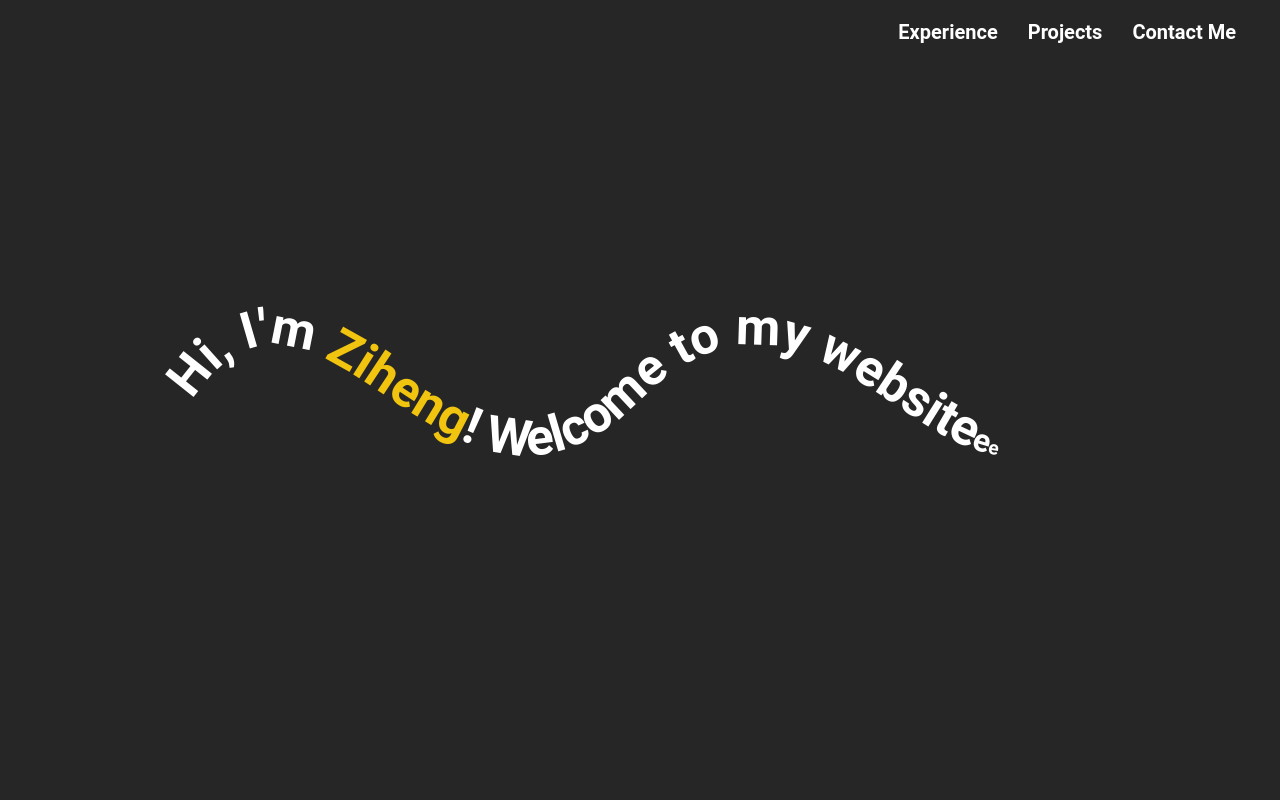
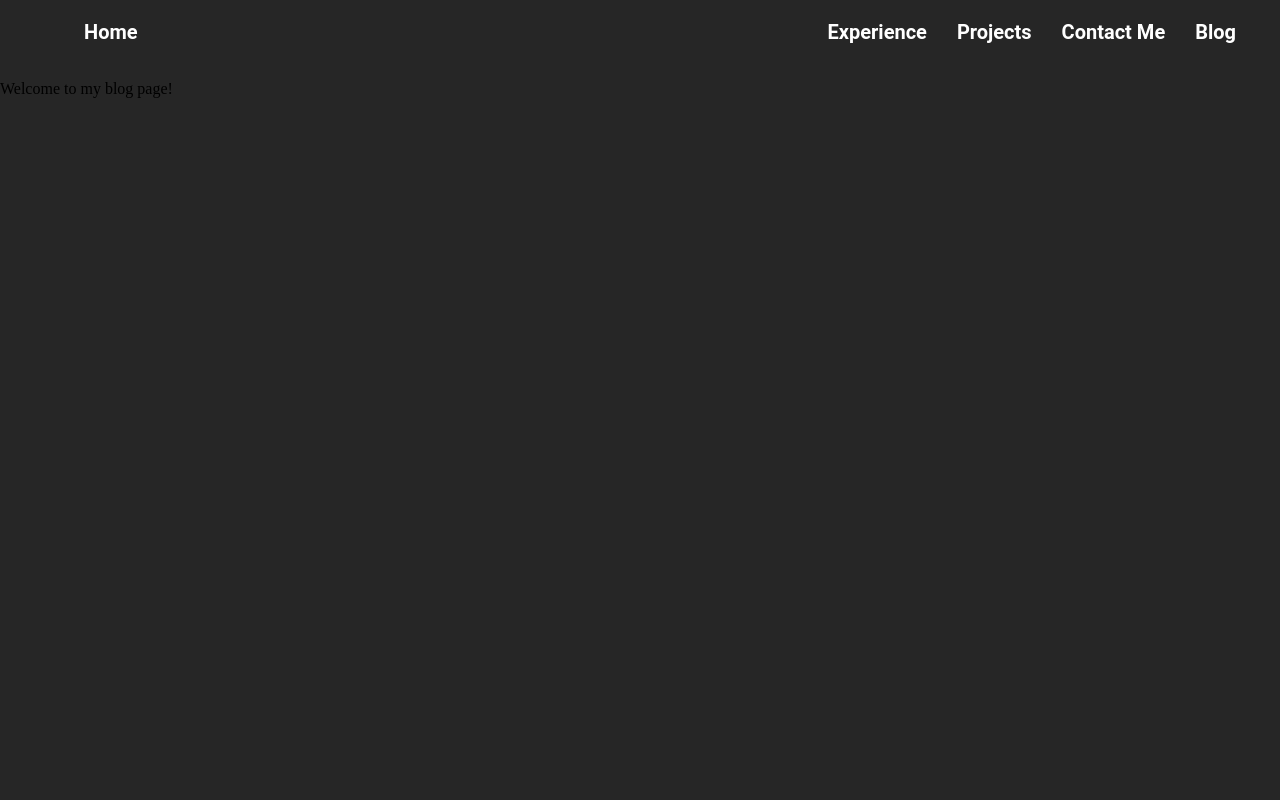
Before and after one commit to zihengliao/website, a React (Create React App) app: page /blog in a window 1280 px wide. Shown: the top 800 px of the page. Built offline with nearby package versions, Linux system fonts and the light colour scheme.

Commit message:
Added new webpage /blog

```diff
--- a/package.json
+++ b/package.json
@@ -9,6 +9,8 @@
     "@testing-library/user-event": "^13.5.0",
     "react": "^19.2.0",
     "react-dom": "^19.2.0",
+    "react-router-dom": "^7.9.5",
+    "react-router-hash-link": "^2.4.3",
     "react-scripts": "^5.0.1",
     "web-vitals": "^2.1.4"
   },
--- a/src/App.jsx
+++ b/src/App.jsx
@@ -1,31 +1,35 @@
 import React from "react";
+import { BrowserRouter as Router, Routes, Route } from "react-router-dom";
 import NavBar from "./Navbar.jsx";
 import Intro from "./Intro.jsx";
 import Experience from "./Experience.jsx";
 import Projects from "./Projects.jsx";
 import Contact from './Contact.jsx';
-   // Then add <Contact /> where you want it to appear
+import Blog from './Blog/Blog.jsx';
 import "./App.css";
 
-const App = () => {
+const HomePage = () => {
   return (
-    <div className="app">
-      <NavBar />
+    <>
       <Intro />
       <Experience />
       <Projects />
       <Contact />
+    </>
+  );
+};
 
-      {/* <section id="projects" className="projects-section">
-        <h2>Projects</h2>
-        <p>Your projects go here...</p>
-      </section>
-
-      <section id="contact" className="contact-section">
-        <h2>Contact Me</h2>
-        <p>Your contact information goes here...</p>
-      </section> */}
-    </div>
+const App = () => {
+  return (
+    <Router>
+      <div className="app">
+        <NavBar />
+        <Routes>
+          <Route path="/" element={<HomePage />} />
+          <Route path="/blog" element={<Blog />} />
+        </Routes>
+      </div>
+    </Router>
   );
 };
 
--- /dev/null
+++ b/src/Blog/Blog.jsx
@@ -0,0 +1,13 @@
+import React from "react";
+import "./Blog.css";
+
+const Blog = () => {
+  return (
+    <div className="blog-container">
+      <h1>My Blog</h1>
+      <p>Welcome to my blog page!</p>
+    </div>
+  );
+};
+
+export default Blog;
--- a/src/Navbar.css
+++ b/src/Navbar.css
@@ -1,14 +1,31 @@
 .navbar {
   position: fixed;
   top: 0;
-  left: 0;              /* ensure it starts from the left edge */
-  width: 100%;          /* make it stretch across the whole screen */
+  left: 0;
+  width: 100%;
   padding: 20px;
   z-index: 1000;
-  background-color: #262626; /* optional: make it visible across the top */
-  display: flex;         /* enable flexbox */
-  justify-content: flex-end; /* push the links to the right side */
-  align-items: center;   /* vertically center items */
+  background-color: #262626;
+  display: flex;
+  justify-content: space-between; /* space between left and right sections */
+  align-items: center;
+}
+
+.nav-home {
+  padding: 0 4em;
+}
+
+.nav-home a {
+  color: #ffffff;
+  text-decoration: none;
+  font-family: Roboto, sans-serif;
+  font-size: 20px;
+  font-weight: 700;
+  transition: color 0.3s ease;
+}
+
+.nav-home a:hover {
+  color: #f1c40f;
 }
 
 .nav-links {
--- a/src/Navbar.jsx
+++ b/src/Navbar.jsx
@@ -1,13 +1,19 @@
 import React from "react";
 import "./Navbar.css";
+import { Link } from "react-router-dom";
+import { HashLink } from "react-router-hash-link";
 
 const NavBar = () => {
   return (
     <nav className="navbar">
+      <div className="nav-home">
+        <a href="/">Home</a>
+      </div>
       <ul className="nav-links">
-        <li><a href="#experience">Experience</a></li>
-        <li><a href="#projects">Projects</a></li>
-        <li><a href="#contact">Contact Me</a></li>
+        <li><HashLink smooth to="/#experience">Experience</HashLink></li>
+        <li><HashLink smooth to="/#projects">Projects</HashLink></li>
+        <li><HashLink smooth to="/#contact">Contact Me</HashLink></li>
+        <li><Link to="/blog">Blog</Link></li>
       </ul>
     </nav>
   );
```
Also changed, not shown: src/Blog/Blog.css (added), 1 other file (tests, documents, lock files or other folders).
